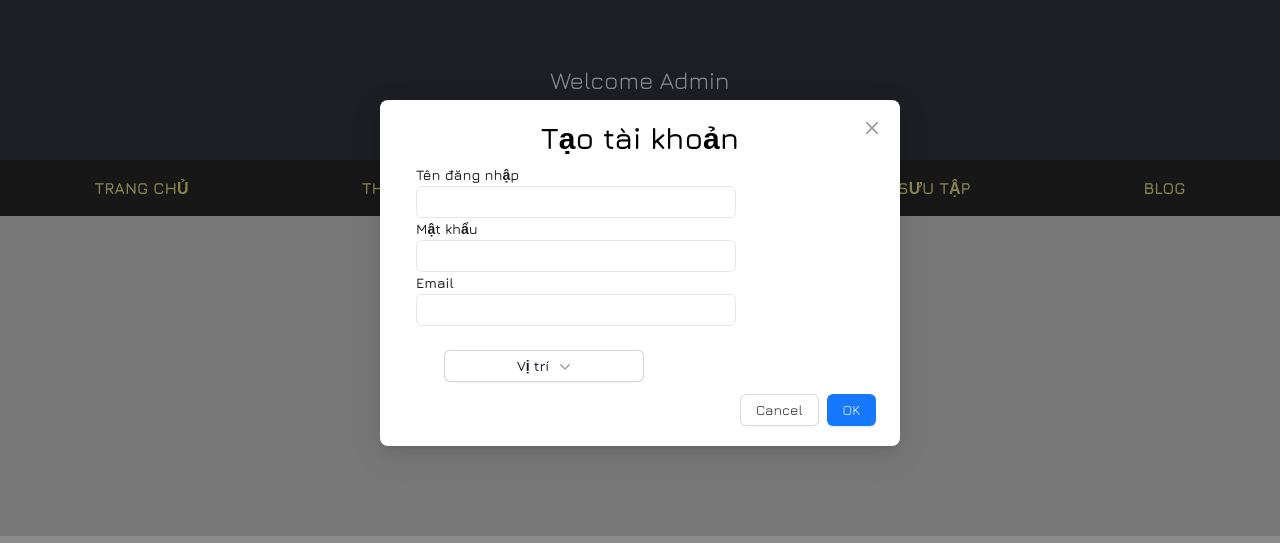
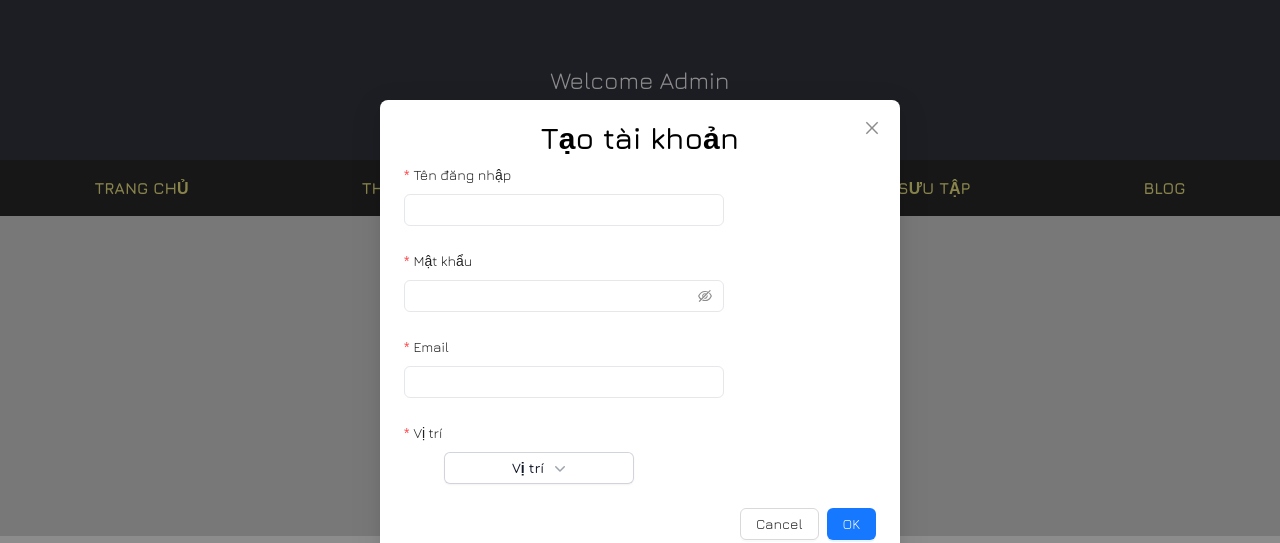
Before and after one commit to LHK190904/NET1814-SWP391-Jewelry-Production-Order-System-Group-1, a React (Vite) app: page /admin in a window 1280 px wide. Both pictures are taken after a click on the button "Tạo tài khoản". Shown: the top 543 px of the page. Built offline with nearby package versions, Linux system fonts and the light colour scheme; no server answers.

Commit message:
create account in admin

```diff
--- a/src/pages/admin/index.jsx
+++ b/src/pages/admin/index.jsx
@@ -197,9 +197,24 @@ function Admin() {
     setIsModalOpen(true);
   };
   const handleOk = () => {
-    setIsModalOpen(false);
+    form.submit();
   };
-  const handleCancel = () => {
+  async function handleSubmit(values) {
+    console.log(values);
+    try {
+      const response = await axios.post(
+        "https://663ddef6e1913c476795b585.mockapi.io/account",
+        values
+      );
+      setData([...data, { ...response.data, key: response.data.id }]);
+      form.resetFields();
+      handleHideModal();
+    } catch (error) {
+      console.error("Failed to create account:", error);
+    }
+  }
+
+  const handleHideModal = () => {
     setIsModalOpen(false);
   };
 
@@ -232,7 +247,7 @@ function Admin() {
     setData(listAfterDelete);
   }
 
-  async function handleUpdateAccount(id) {
+  async function handleUpdateAccount(id, ) {
     await axios.put(
       `https://663ddef6e1913c476795b585.mockapi.io/account/${id}`
     );
@@ -253,35 +268,66 @@ function Admin() {
           }
           open={isModalOpen}
           onOk={handleOk}
-          onCancel={handleCancel}
+          onCancel={handleHideModal}
         >
-          <div className="ml-3">
-            <h2 className="font-semibold">Tên đăng nhập</h2>
-            <input className="rounded-md pl-2 w-80 h-8 border border-inherit" />
-          </div>
-          <div className="ml-3">
-            <h2 className="font-semibold">Mật khẩu</h2>
-            <input className="rounded-md pl-2 w-80 h-8 border border-inherit" />
-          </div>
-          <div className="ml-3">
-            <h2 className="font-semibold">Email</h2>
-            <input className="rounded-md pl-2 w-80 h-8 border border-inherit" />
-          </div>
-
+          <Form form={form} onFinish={handleSubmit} layout="vertical">
+            <Form.Item
+              name="username"
+              label="Tên đăng nhập"
+              rules={[
+                {
+                  required: true,
+                  message: "Please input the username!",
+                },
+              ]}
+            >
+              <Input className="rounded-md pl-2 w-80 h-8 border border-inherit" />
+            </Form.Item>
+            <Form.Item
+              name="password"
+              label="Mật khẩu"
+              rules={[
+                {
+                  required: true,
+                  message: "Please input the password!",
+                },
+              ]}
+            >
+              <Input.Password className="rounded-md pl-2 w-80 h-8 border border-inherit" />
+            </Form.Item>
+            <Form.Item
+              name="email"
+              label="Email"
+              rules={[
+                {
+                  required: true,
+                  message: "Please input the email!",
+                },
+              ]}
+            >
+              <Input className="rounded-md pl-2 w-80 h-8 border border-inherit" />
+            </Form.Item>
+            <Form.Item
+              name="role"
+              label="Vị trí"
+              rules={[
+                {
+                  required: true,
+                  message: "Please select the role!",
+                },
+              ]}
+            >
               <Menu
                 as="div"
-            className="relative inline-block text-left ml-10 w-[170px]"
+                className="relative inline-block text-left ml-10 w-[190px]"
               >
-            <div className="w-[200px]">
-              <MenuButton className="inline-flex w-full justify-center gap-x-1.5 rounded-md bg-white px-3 py-2 text-sm font-semibold text-gray-900 shadow-sm ring-1 ring-inset ring-gray-300 hover:bg-gray-50 items-center h-8 mt-6">
+                <MenuButton className="inline-flex w-full justify-center gap-x-1.5 rounded-md bg-white px-3 py-2 text-sm font-semibold text-gray-900 shadow-sm ring-1 ring-inset ring-gray-300 hover:bg-gray-50 items-center h-8 ">
                   {selectedRole}
                   <ChevronDownIcon
                     className="-mr-1 h-5 w-5 text-gray-400"
                     aria-hidden="true"
                   />
                 </MenuButton>
-            </div>
-
                 <Transition
                   enter="transition ease-out duration-100"
                   enterFrom="transform opacity-0 scale-95"
@@ -292,44 +338,52 @@ function Admin() {
                 >
                   <MenuItems className="absolute right-0 z-10 mt-2 w-full origin-top-right rounded-md bg-white shadow-lg ring-1 ring-black ring-opacity-5 focus:outline-none">
                     <MenuItem
-                  className="w-full"
+                      className="block w-full px-4 py-2 text-sm text-center text-gray-700 hover:bg-gray-100 hover:text-gray-900"
                       as="button"
-                  onClick={() => setSelectedRole("Nhân viên bán hàng")}
+                      onClick={() => {
+                        form.setFieldsValue({ role: "Nhân viên bán hàng" });
+                        setSelectedRole("Nhân viên bán hàng");
+                      }}
                     >
-                  <div className="block w-full px-4 py-2 text-sm text-center text-gray-700 hover:bg-gray-100 hover:text-gray-900">
                       Nhân viên bán hàng
-                  </div>
                     </MenuItem>
                     <MenuItem
-                  className="w-full"
+                      className="block w-full px-4 py-2 text-sm text-center text-gray-700 hover:bg-gray-100 hover:text-gray-900"
                       as="button"
-                  onClick={() => setSelectedRole("Nhân viên thiết kế")}
+                      onClick={() => {
+                        form.setFieldsValue({ role: "Nhân viên thiết kế" });
+                        setSelectedRole("Nhân viên thiết kế");
+                      }}
                     >
-                  <div className="block w-full px-4 py-2 text-sm text-center text-gray-700 hover:bg-gray-100 hover:text-gray-900">
                       Nhân viên thiết kế
-                  </div>
                     </MenuItem>
                     <MenuItem
-                  className="w-full"
+                      className="block w-full px-4 py-2 text-sm text-center text-gray-700 hover:bg-gray-100 hover:text-gray-900"
                       as="button"
-                  onClick={() => setSelectedRole("Quản lí")}
+                      onClick={() => {
+                        form.setFieldsValue({ role: "Quản lí" });
+                        setSelectedRole("Quản lí");
+                      }}
                     >
-                  <div className="block w-full px-4 py-2 text-sm text-center text-gray-700 hover:bg-gray-100 hover:text-gray-900">
                       Quản lí
-                  </div>
                     </MenuItem>
                     <MenuItem
-                  className="w-full"
+                      className="block w-full px-4 py-2 text-center text-sm text-gray-700 hover:bg-gray-100 hover:text-gray-900"
                       as="button"
-                  onClick={() => setSelectedRole("Nhân viên gia công")}
+                      onClick={() => {
+                        form.setFieldsValue({ role: "Nhân viên gia công" });
+                        setSelectedRole("Nhân viên gia công");
+                      }}
                     >
-                  <div className="block w-full px-4 py-2 text-center text-sm text-gray-700 hover:bg-gray-100 hover:text-gray-900">
+                      {/* <div className="block w-full px-4 py-2 text-center text-sm text-gray-700 hover:bg-gray-100 hover:text-gray-900"> */}
                       Nhân viên gia công
-                  </div>
+                      {/* </div> */}
                     </MenuItem>
                   </MenuItems>
                 </Transition>
               </Menu>
+            </Form.Item>
+          </Form>
         </Modal>
       </div>
       <div className="p-5">
```
Lines whose indentation alone changed are shown as unchanged.
